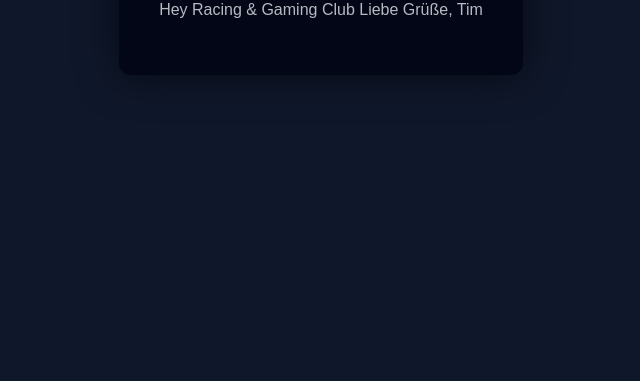
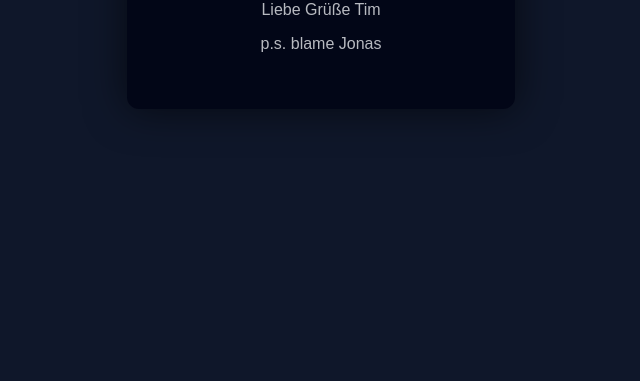
Before and after one commit to Mk4Silver/website, a plain HTML site: page index.html in a window 1280 px wide. Shown: the part 419-800 px from the top of the page, without its empty margins (319-959 px from the left). Drawn offline with Linux system fonts and the light colour scheme.

Commit message:
Refactor HTML paragraphs in index.html

```diff
--- a/index.html
+++ b/index.html
@@ -29,8 +29,9 @@
 <body>
   <div class="box">
     <h1>Meine Website läuft!</h1>
-    <p>Hey Racing & Gaming Club
-      Liebe Grüße, Tim</p>
+    <p>Hey Racing & Gaming Club<p>
+    <p>Liebe Grüße Tim<p>
+    <p>p.s. blame Jonas</p>
   </div>
 </body>
 </html>
```
